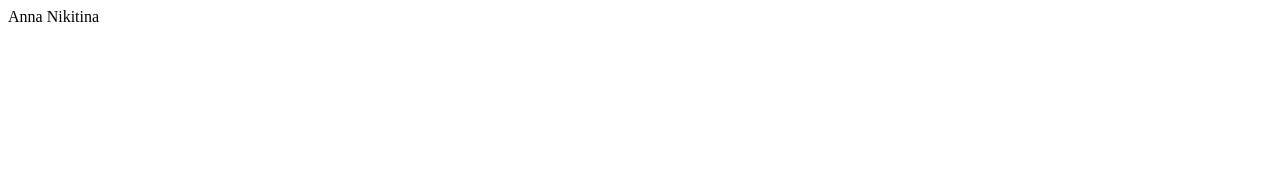
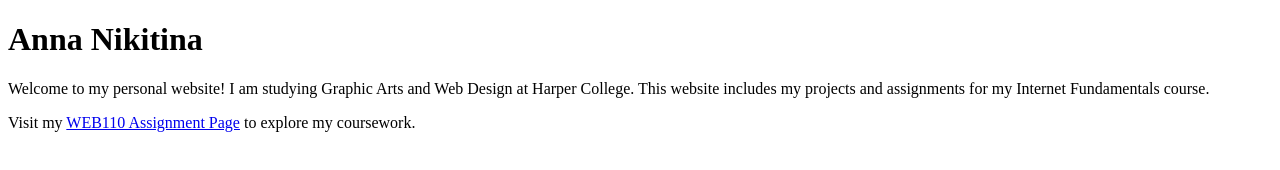
Before and after one commit to ql81382/anikitina81382.github.io, a plain HTML site: page index.html in a window 1280 px wide. Drawn offline with Linux system fonts and the light colour scheme.

Commit message:
Add files via upload

```diff
--- a/index.html
+++ b/index.html
@@ -1 +1,24 @@
-Anna Nikitina
+<!DOCTYPE html>
+<html lang="en">
+<head>
+    <meta charset="UTF-8">
+    <meta name="viewport" content="width=device-width, initial-scale=1.0">
+    <title>Anna Nikitina - Home Page</title>
+</head>
+<body>
+    <h1>Anna Nikitina</h1>
+
+    <p>
+        Welcome to my personal website! I am studying
+        Graphic Arts and Web Design at Harper College.
+        This website includes my projects and assignments
+        for my Internet Fundamentals course.
+    </p>
+
+    <p>
+        Visit my
+        <a href="web110/index.html">WEB110 Assignment Page</a>
+        to explore my coursework.
+    </p>
+</body>
+</html>
```
